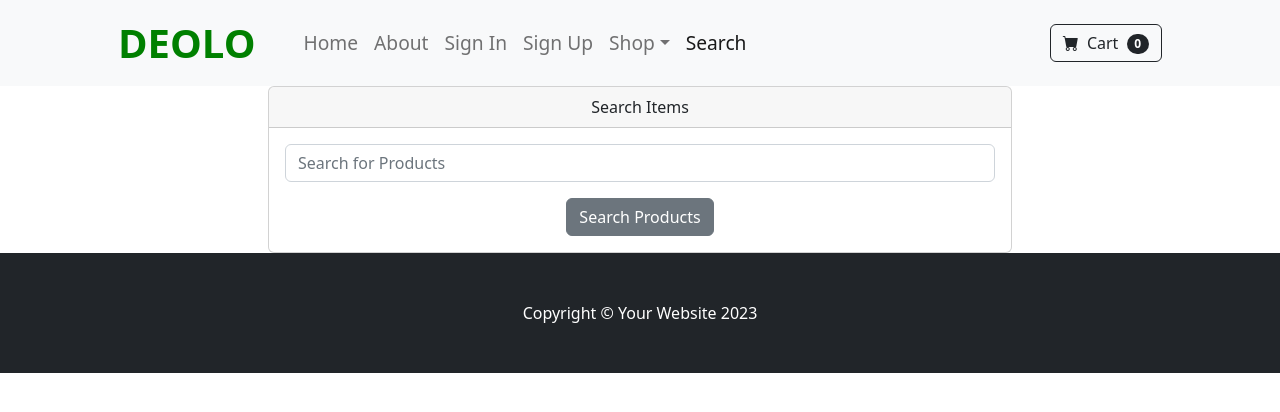
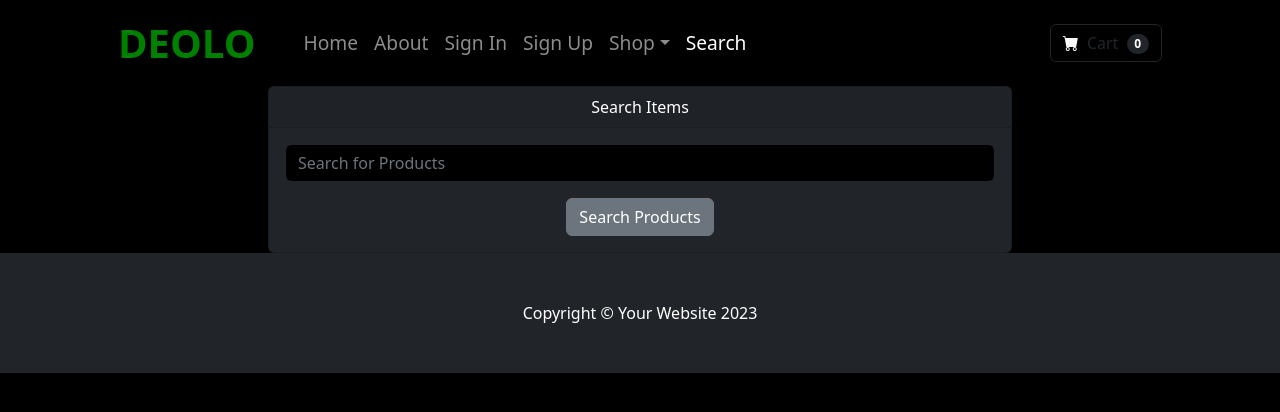
Before and after one commit to AnuOdinson117/Deolo-dotcom, a Django app: page /search/ in a window 1280 px wide. Shown: the top 412 px of the page. Run offline with Django 5.2, Linux system fonts and the light colour scheme; some libraries are stand-ins or nearby versions.

Commit message:
Dark Theme V0.12

```diff
--- a/cart/templates/cart_summary.html
+++ b/cart/templates/cart_summary.html
@@ -13,7 +13,7 @@
 <div class="container">
   {% if cart_products %}
     {% for product in cart_products %}
-      <div class="card mb-3" style="margin: 0 5rem">
+      <div class="card mb-3 bg-dark" style="margin: 0 5rem">
         <div class="row g-2">
           <div class="col-md-4">
             {% if product.is_sale %}
@@ -47,7 +47,7 @@
             <div class="row justify-content-center">
               <div class="col-md-2"> Quantity: </div>
               <div class="col-md-2">
-                <select class="form-select form-select-sm" id="select{{ product.id }}">
+                <select class="form-select bg-black text-light border-dark form-select-sm" id="select{{ product.id }}">
                   <option selected>
                     {% for key, value in quantities.items %}
                       {% if key == product.id|slugify %}
--- a/shop/templates/base.html
+++ b/shop/templates/base.html
@@ -12,9 +12,27 @@
     <link href="https://cdn.jsdelivr.net/npm/bootstrap-icons@1.5.0/font/bootstrap-icons.css" rel="stylesheet" />
     <link href="{% static "css/styles.css" %}" rel="stylesheet" />
     <link href="{% static "css/custom.css" %}" rel="stylesheet" />
+    <style>
+      ::-webkit-scrollbar {
+          width: 12px;
+      }
+      ::-webkit-scrollbar-track {
+          background: #252525;
+      }
+      ::-webkit-scrollbar-thumb {
+          background: rgba(0, 128, 0, 0.5);
+      }
+      ::-webkit-scrollbar-thumb:hover {
+          background: green;
+      }
+      {
+          scrollbar-width: thin;
+          scrollbar-color: #888 #f1f1f1;
+      }
+    </style>
     <script src="https://code.jquery.com/jquery-3.7.1.min.js" integrity="sha256-/JqT3SQfawRcv/BIHPThkBvs0OEvtFFmqPF/lYI/Cxo=" crossorigin="anonymous"></script>
   </head>
-  <body>
+  <body class="bg-black text-white">
     {% include "navbar.html" %}
 
     {% if messages %}
--- a/shop/templates/category.html
+++ b/shop/templates/category.html
@@ -10,7 +10,7 @@
                 {% if product.is_sale %}
 
                     <div class="col mb-5">
-                        <div class="card h-100">
+                        <div class="card h-100 bg-dark">
                             <p style="background: green; color: white; font-weight: bold; text-align: center; margin: 0;"> SALE!! </p>
                             <img class="card-img-top" src="{{ product.image.url }}" alt="..." />
                             <div class="card-body p-4">
@@ -29,7 +29,7 @@
                 {% else %}
 
                     <div class="col mb-5">
-                        <div class="card h-100">
+                        <div class="card h-100 bg-dark">
                             <img class="card-img-top" src="{{ product.image.url }}" alt="..." />
                             <div class="card-body p-4">
                                 <div class="text-center">
--- a/shop/templates/navbar.html
+++ b/shop/templates/navbar.html
@@ -1,4 +1,4 @@
-<nav class="navbar navbar-expand-lg navbar-light bg-light">
+<nav class="navbar navbar-expand-lg navbar-dark bg-black">
     <div class="container px-4 px-lg-5">
         <a class="navbar-brand" style="color: green; font-weight: bold; font-size: 2.5rem;" href="{% url "home" %}"> DEOLO </a>
         <button class="navbar-toggler" type="button" data-bs-toggle="collapse" data-bs-target="#navbarSupportedContent" aria-controls="navbarSupportedContent" aria-expanded="false" aria-label="Toggle navigation"><span class="navbar-toggler-icon"></span></button>
@@ -12,10 +12,10 @@
                 {% if user.is_authenticated %}
                 <li class="nav-item dropdown">
                     <a style="font-size: 1.2rem;" class="nav-link dropdown-toggle" id="navbarDropdown" href="#" role="button" data-bs-toggle="dropdown" aria-expanded="false"> Profile </a>
-                    <ul class="dropdown-menu" aria-labelledby="navbarDropdown">
-                        <li><a class="dropdown-item" href="{% url "update_user" %}"> Update User Info </a></li>
+                    <ul class="dropdown-menu bg-dark" aria-labelledby="navbarDropdown">
+                        <li><a class="dropdown-item text-light" href="{% url "update_user" %}"> Update User Info </a></li>
                         <li><hr class="dropdown-divider" /></li>
-                        <li><a class="dropdown-item" href="{% url 'update_info' %}"> Update Address </a></li>
+                        <li><a class="dropdown-item text-light" href="{% url 'update_info' %}"> Update Address </a></li>
                     </ul>
                 </li>
                 <li class="nav-item"><a style="font-size: 1.2rem;" class="nav-link" href="{% url "logout" %}"> Sign Out </a></li>
@@ -26,11 +26,10 @@
 
                 <li class="nav-item dropdown">
                     <a style="font-size: 1.2rem;" class="nav-link dropdown-toggle" id="navbarDropdown" href="#" role="button" data-bs-toggle="dropdown" aria-expanded="false">Shop</a>
-                    <ul class="dropdown-menu" aria-labelledby="navbarDropdown">
-                        <li><a class="dropdown-item" href="{% url "category_summary" %}"> All </a></li>
+                    <ul class="dropdown-menu bg-dark" aria-labelledby="navbarDropdown">
+                        <li><a class="dropdown-item text-light" href="{% url "category_summary" %}"> See All </a></li>
                         <li><hr class="dropdown-divider" /></li>
-                        <li><a class="dropdown-item" href="{% url "category" 'Book' %}"> Book </a></li>
-                        <li><a class="dropdown-item" href="#!">New Arrivals</a></li>
+                        <li><a class="dropdown-item text-light" href="{% url "category" 'Book' %}"> Book </a></li>
                     </ul>
                 </li>
 
@@ -39,7 +38,7 @@
             <form class="d-flex">
 
                     <a href="{% url "cart_summary" %}" class="btn btn-outline-dark">
-                    <i class="bi-cart-fill me-1"></i>
+                    <i class="bi-cart-fill me-1 text-light"></i>
                     Cart
                     <span class="badge bg-dark text-white ms-1 rounded-pill" id="cart_quantity"> {{ cart|length }} </span>
                     </a>
--- a/shop/templates/product.html
+++ b/shop/templates/product.html
@@ -1,7 +1,7 @@
 {% extends "base.html" %} {% block content %}
 
 <div class="container">
-  <div class="card mb-3">
+  <div class="card mb-3 bg-dark">
     <div class="row g-0">
       <div class="col-md-2">
         {% if product.is_sale %}
@@ -44,7 +44,7 @@
           <div class="row justify-content-center">
             <div class="col-md-2"> Quantity: </div>
             <div class="col-md-2">
-              <select class="form-select form-select-sm" id="quantity-cart">
+              <select class="form-select form-select-sm bg-dark text-light" id="quantity-cart">
 
                 <option value="1">1</option>
                 <option value="2">2</option>
--- a/shop/templates/search.html
+++ b/shop/templates/search.html
@@ -4,13 +4,13 @@
   <div class="row">
     <center>
       <div class="col-8">
-        <div class="card">
+        <div class="card bg-dark">
           <div class="card-header">Search Items</div>
           <div class="card-body">
             <form method="POST" action="{% url "search" %}">
               {% csrf_token %}
               <div class="mb-3">
-                <input type="text" class="form-control" placeholder="Search for Products" name="searched">
+                <input type="text" class="form-control bg-black text-light border-dark" placeholder="Search for Products" name="searched">
               </div>
               <button type="submit" class="btn btn-secondary"> Search Products </button>
             </form>
@@ -22,7 +22,7 @@
           {% for product in searched %}
             {% if product.is_sale %}
               <div class="col mb-5">
-                <div class="card h-100">
+                <div class="card h-100 bg-dark">
                   <p style="background: green; color: white; font-weight: bold; text-align: center; margin: 0;"> SALE!! </p>
                   <img class="card-img-top" src="{{ product.image.url }}" alt="..." />
                   <div class="card-body p-4">
@@ -33,13 +33,13 @@
                     </div>
                   </div>
                   <div class="card-footer p-4 pt-0 border-top-0 bg-transparent">
-                    <div class="text-center"><a class="btn btn-outline-dark mt-auto" href="{% url "product" product.id %}">View</a></div>
+                    <div class="text-center"><a class="btn btn-outline-light mt-auto" href="{% url "product" product.id %}">View</a></div>
                   </div>
                 </div>
               </div>
             {% else %}
               <div class="col mb-5">
-                <div class="card h-100">
+                <div class="card h-100 bg-dark">
                   <img class="card-img-top" src="{{ product.image.url }}" alt="..." />
                     <div class="card-body p-4">
                       <div class="text-center">
@@ -49,7 +49,7 @@
                       </div>
                     </div>
                     <div class="card-footer p-4 pt-0 border-top-0 bg-transparent">
-                      <div class="text-center"><a class="btn btn-outline-dark mt-auto" href="{% url "product" product.id %}"> View </a></div>
+                      <div class="text-center"><a class="btn btn-outline-light mt-auto" href="{% url "product" product.id %}"> View </a></div>
                     </div>
                   </div>
                 </div>
--- a/static/css/custom.css
+++ /dev/null
@@ -1,16 +0,0 @@
-.login-form {
-    width: 30%;
-    text-align: center;
-}
-
-.product-sale {
-    background: green;
-    color: white;
-    font-size: 1rem;
-}
-
-@media (max-width: 768px) {
-    .login-form {
-        width: 70%;
-    }
-}
```
Also changed, not shown: Logs.md (+4 -0 lines), shop/templates/home.html (+4 -4 lines), db.sqlite3.
